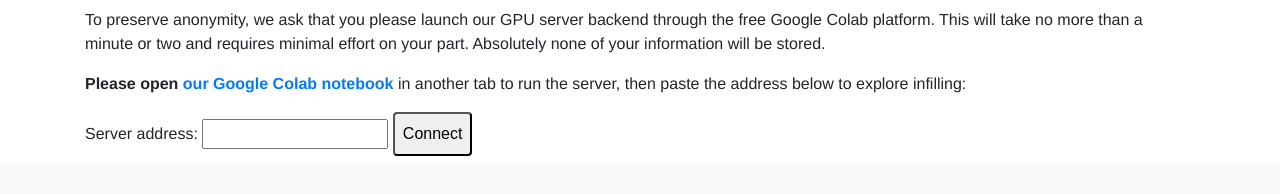
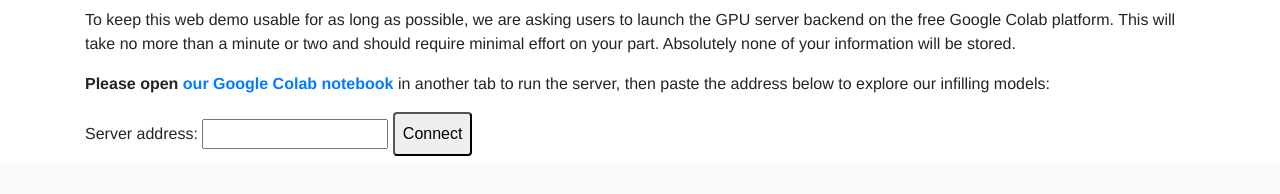
Before and after one commit to chrisdonahue/ilm, a plain HTML site: page index.html in a window 1280 px wide. Drawn offline with nearby package versions, Linux system fonts and the light colour scheme.

Commit message:
Updated description

```diff
--- a/index.html
+++ b/index.html
@@ -21,10 +21,7 @@
         <div class="row">
           <div class="col">
             <p id="server-instructions">
-              To preserve anonymity, we ask that you please launch our GPU server
-              backend through the free Google Colab platform. This will take no more
-              than a minute or two and requires minimal effort on your part.
-              Absolutely none of your information will be stored.
+	      To keep this web demo usable for as long as possible, we are asking users to launch the GPU server backend on the free Google Colab platform. This will take no more than a minute or two and should require minimal effort on your part. Absolutely none of your information will be stored.
             </p>
             <p>
               <b>
@@ -34,7 +31,7 @@
                 </a>
               </b>
               in another tab to run the server, then paste the address below to
-              explore infilling:
+              explore our infilling models:
             </p>
           </div>
         </div>
```
